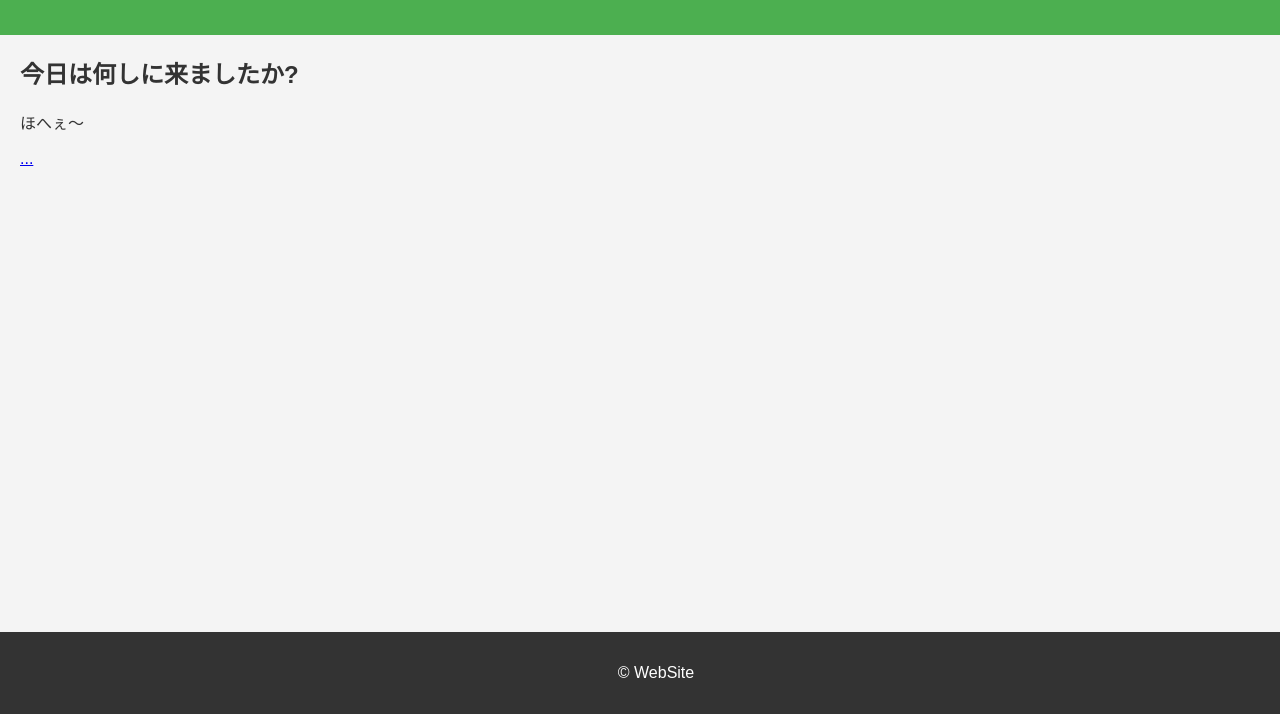
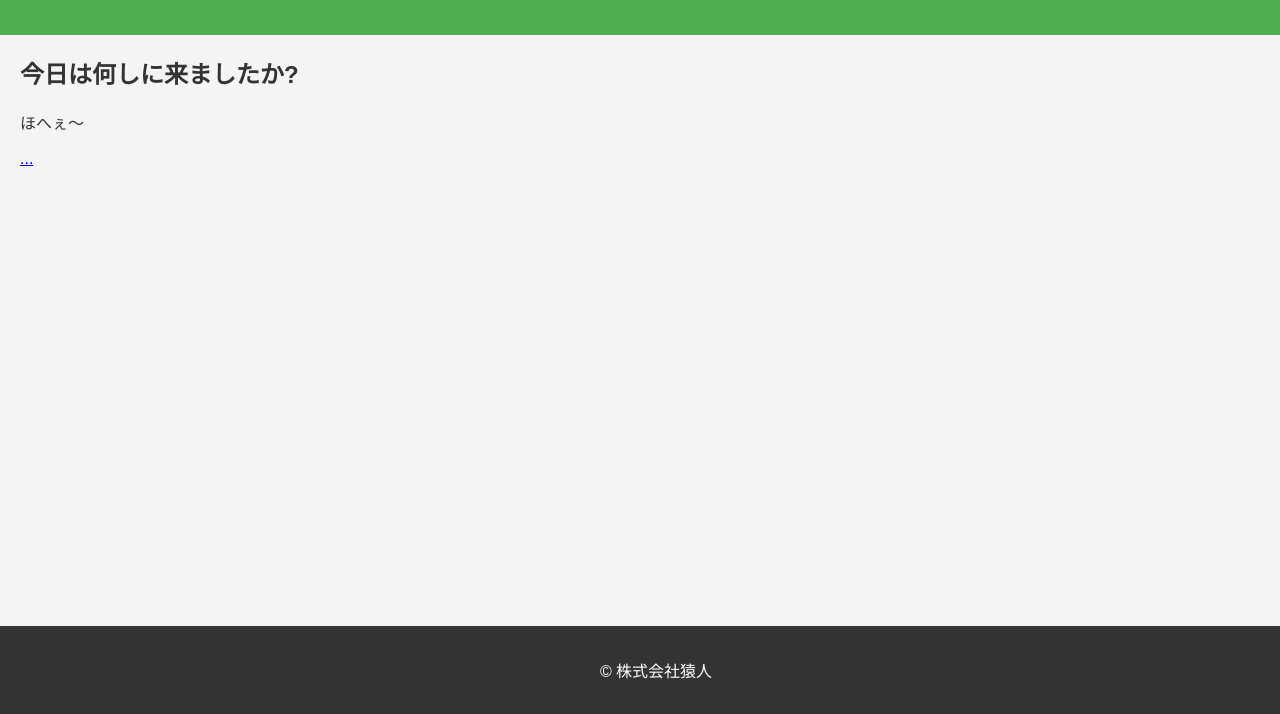
Before and after one commit to Plrpxhr/Web-site, a plain HTML site: page index.html in a window 1280 px wide. Shown: the part 86-800 px from the top of the page. Drawn offline with Linux system fonts and the light colour scheme.

Commit message:
Update homepage layout

```diff
--- a/index.html
+++ b/index.html
@@ -46,7 +46,7 @@
 </section>
 
 <footer>
-    <p>&copy; WebSite</p>
+    <p>&copy; 株式会社猿人</p>
 </footer>
 
 </body>
```
